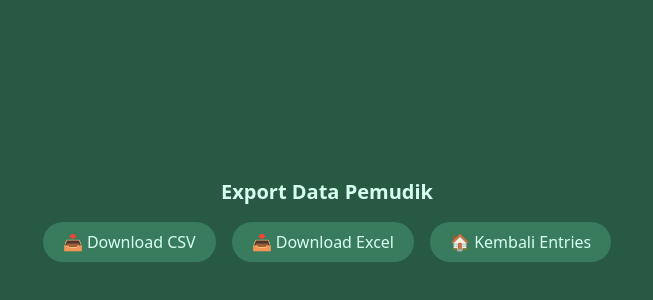
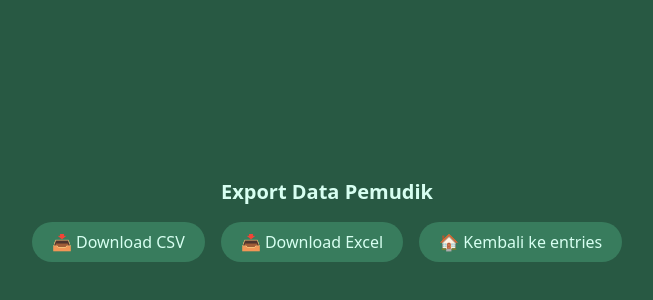
Before and after one commit to halloanewahyudi/wartaone, a Vue app: page /export in a window 1280 px wide. Shown: the part 100-400 px from the top of the page, without its empty margins (313-966 px from the left). Built offline with nearby package versions, Linux system fonts and the light colour scheme; no server answers; the database is empty.

Commit message:
kembali ke entries

```diff
--- a/src/views/Export.vue
+++ b/src/views/Export.vue
@@ -5,7 +5,7 @@
             <h1 class="text-xl font-bold mb-4">Export Data Pemudik</h1>
             <div class="flex gap-4 flex-wrap items-center justify-center">
                 <ExportData />
-                <router-link to="/entries" class="btn">🏠 Kembali Entries</router-link>
+                <router-link to="/entries" class="btn">🏠 Kembali ke entries</router-link>
             </div>
         </div>
 
```
